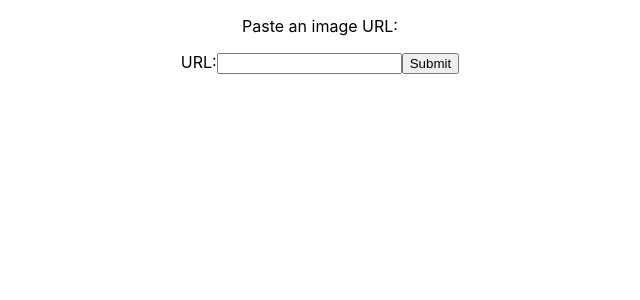
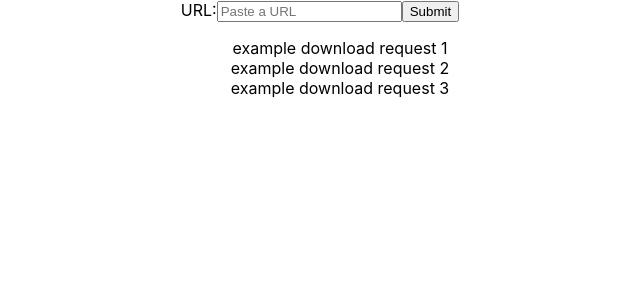
Before and after one commit to lukaszmielczarekdev/pobieraczobrazkow, a React (Create React App) app: page / in a window 1280 px wide. Shown: the top 300 px of the page, without its empty margins (320-960 px from the left). Built offline with nearby package versions, Linux system fonts and the light colour scheme.

Commit message:
PO-002 proof of concept

```diff
--- a/package.json
+++ b/package.json
@@ -10,6 +10,7 @@
     "@types/node": "^16.18.12",
     "@types/react": "^18.0.27",
     "@types/react-dom": "^18.0.10",
+    "async": "^3.2.4",
     "axios": "^1.3.2",
     "react": "^18.2.0",
     "react-dom": "^18.2.0",
@@ -40,5 +41,8 @@
       "last 1 firefox version",
       "last 1 safari version"
     ]
+  },
+  "devDependencies": {
+    "@types/async": "^3.2.16"
   }
 }
--- a/src/App.tsx
+++ b/src/App.tsx
@@ -1,11 +1,18 @@
 import "./App.css";
+import DownloadQueue from "./components/DownloadQueue";
+import ImageGallery from "./components/ImageGallery";
 import UrlInput from "./components/UrlInput";
+import { ImageProvider } from "./contexts/imageContext";
 
 function App() {
   return (
-    <div className="App">
-      <UrlInput />
-    </div>
+    <ImageProvider>
+      <div className="App">
+        <UrlInput />
+        <DownloadQueue />
+        <ImageGallery />
+      </div>
+    </ImageProvider>
   );
 }
 
--- /dev/null
+++ b/src/components/DownloadQueue.tsx
@@ -0,0 +1,19 @@
+import { useContext } from "react";
+import ImageContext from "../contexts/imageContext";
+
+const DownloadQueue = () => {
+  const { downloadQueue } = useContext(ImageContext);
+
+  console.log("queue");
+  console.log(downloadQueue);
+
+  return (
+    <ul style={{ listStyle: "none" }}>
+      <li>example download request 1</li>
+      <li>example download request 2</li>
+      <li>example download request 3</li>
+    </ul>
+  );
+};
+
+export default DownloadQueue;
--- /dev/null
+++ b/src/components/ImageGallery.tsx
@@ -0,0 +1,16 @@
+import { useContext } from "react";
+import ImageContext from "../contexts/imageContext";
+import { Image } from "../utils/interfaces";
+
+const ImageGallery = () => {
+  const { images } = useContext(ImageContext);
+  return (
+    <div style={{ display: "flex" }}>
+      {images.map(({ _id, file }: Image) => (
+        <img key={_id} src={file} alt="Downloaded" width="300" height="300" />
+      ))}
+    </div>
+  );
+};
+
+export default ImageGallery;
--- a/src/components/UrlInput.tsx
+++ b/src/components/UrlInput.tsx
@@ -1,25 +1,27 @@
-import { useState } from "react";
+import { useState, useContext } from "react";
+import ImageContext from "../contexts/imageContext";
 
 const UrlInput = () => {
   const [url, setUrl] = useState<string | null>("");
+  const { onAddDownloadToQueue } = useContext(ImageContext);
 
-  const handleImageDownload = (e: any) => {
+  const handleImageDownload = async (e: any) => {
     e.preventDefault();
 
     if (url) {
-      alert(`download request: ${url}`);
+      onAddDownloadToQueue?.(url);
     } else {
       alert("Empty input");
     }
   };
 
   return (
-    <section>
-      <p>Paste an image URL:</p>
     <form onSubmit={handleImageDownload}>
       <label>
         URL:
         <input
+          required
+          placeholder="Paste a URL"
           type="text"
           name="url"
           onChange={(e) => setUrl(e.target.value)}
@@ -27,7 +29,6 @@ const UrlInput = () => {
       </label>
       <button type="submit">Submit</button>
     </form>
-    </section>
   );
 };
 
--- /dev/null
+++ b/src/contexts/imageContext.tsx
@@ -0,0 +1,67 @@
+import { useState, createContext } from "react";
+import async from "async";
+import ImageService from "../services/imageService";
+import { Image, ImagesContext } from "../utils/interfaces";
+
+const INITIAL_STATE: ImagesContext = {
+  images: localStorage.getItem("images")
+    ? JSON.parse(localStorage.getItem("images") as string)
+    : [],
+  downloadQueue: localStorage.getItem("downloadQueue")
+    ? JSON.parse(localStorage.getItem("downloadQueue") as string)
+    : [],
+};
+
+const ImageContext = createContext(INITIAL_STATE);
+
+type Task = {
+  url: string;
+};
+
+export const ImageProvider = ({ children }: React.PropsWithChildren) => {
+  const [images, setImages] = useState<Image[]>(
+    localStorage.getItem("images")
+      ? JSON.parse(localStorage.getItem("images") as string)
+      : []
+  );
+
+  const handleDownloadImage = async (url: string) => {
+    const downloaded = await ImageService.downloadImage(url);
+    if (downloaded) {
+      localStorage.setItem("images", JSON.stringify([...images, downloaded]));
+      setImages((images: Image[]) => [...images, downloaded]);
+    }
+  };
+
+  const queue = async.queue(async (task: Task) => {
+    await handleDownloadImage(task.url);
+    localStorage.setItem("downloadQueue", JSON.stringify(queue));
+  }, 1);
+
+  queue.drain(() => {
+    console.log("All downloads finished.");
+  });
+
+  queue.error((error, task) => {
+    console.log(error);
+  });
+
+  const handleAddDownloadToQueue = (url: string) => {
+    queue.push({ url });
+    localStorage.setItem("downloadQueue", JSON.stringify(queue));
+  };
+
+  return (
+    <ImageContext.Provider
+      value={{
+        images,
+        downloadQueue: queue,
+        onAddDownloadToQueue: handleAddDownloadToQueue,
+      }}
+    >
+      {children}
+    </ImageContext.Provider>
+  );
+};
+
+export default ImageContext;
--- /dev/null
+++ b/src/utils/interfaces.ts
@@ -0,0 +1,14 @@
+export interface Image {
+  addDate: string;
+  downloadDate: string;
+  sourceUrl: string;
+  databaseUrl: string;
+  file: string;
+  _id: any;
+}
+
+export interface ImagesContext {
+  images: Image[];
+  downloadQueue: any;
+  onAddDownloadToQueue?: (url: string) => void;
+}
```
Also changed, not shown: src/services/imageService.ts (added, +29 -0 lines), 1 other file (tests, documents, lock files or other folders). Lines whose indentation alone changed are shown as unchanged.
